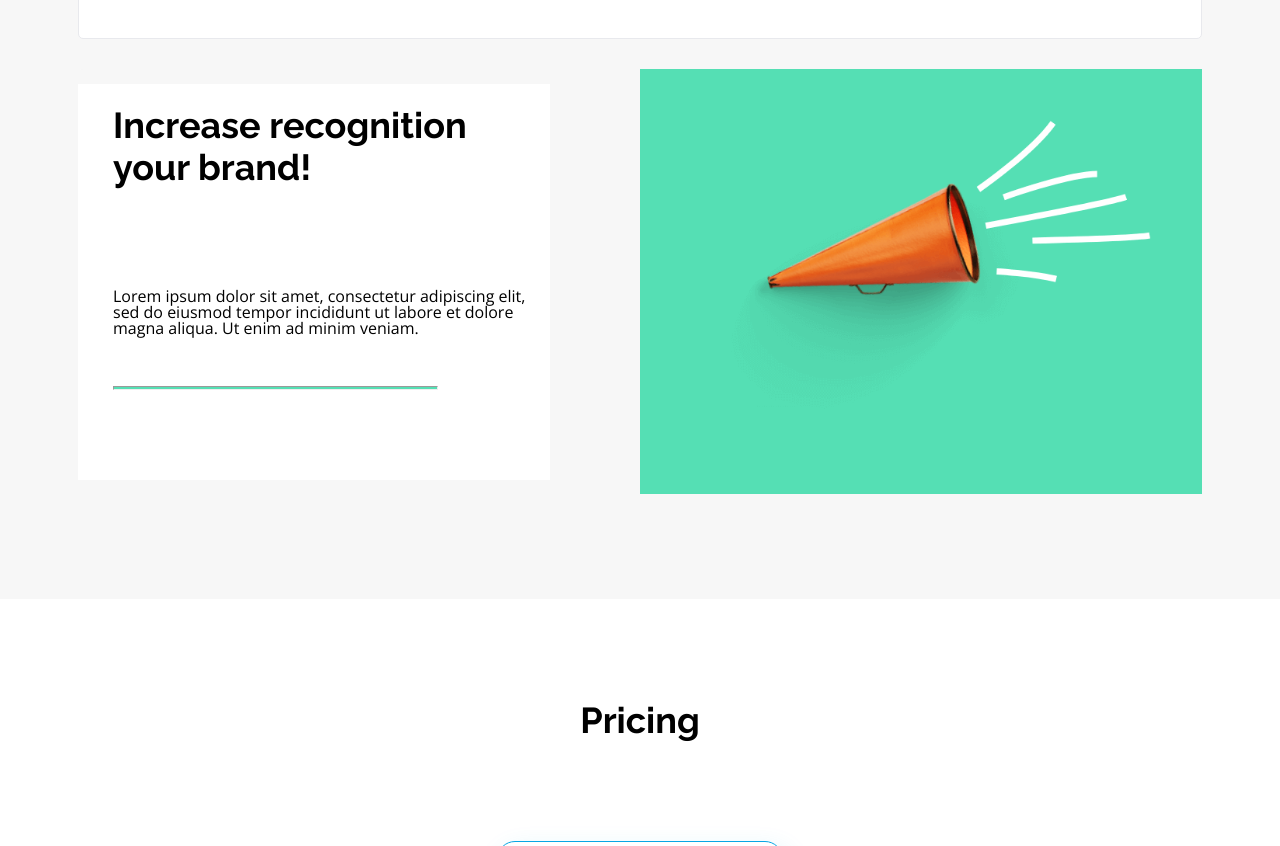
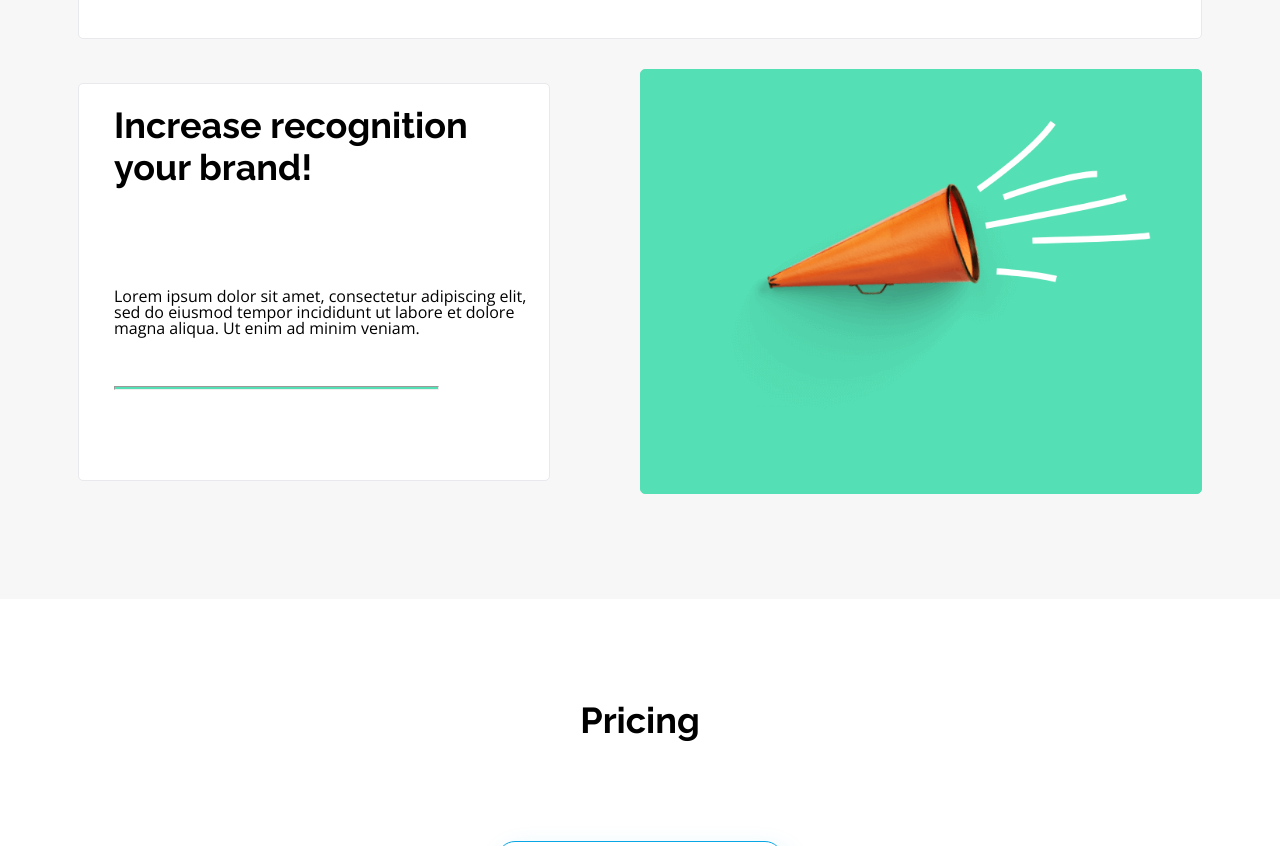
Before and after one commit to TatianaSlaw/BestShop, a plain HTML site: page index.html in a window 1280 px wide. Shown: the part 2347-3193 px from the top of the page. Drawn offline with nearby package versions, Linux system fonts and the light colour scheme.

Commit message:
Borderand border-radius added to green box in benefits section.

```diff
--- a/css/style.css
+++ b/css/style.css
@@ -312,6 +312,8 @@ nav a:hover {
     margin-right: 30px;
     padding: 20px 20px 0 35px;
     background-color: var(--color-white);
+    border: 1px solid #E8E9ED;
+    border-radius: 5px;
 }
 
 .benefits-box:nth-child(3) {
@@ -338,6 +340,7 @@ nav a:hover {
 .green-img {
     background-color: var(--color-green);
     border: 1px solid var(--color-green);
+    border-radius: 5px;
     display: flex;
     align-items: center;
     padding: 50px;
@@ -441,10 +444,10 @@ nav a:hover {
 }
 
 .price-box--blue {
-    border: 1px solid var(--color-primary);
+    width: 31%;
     padding-top: 60px;
     padding-bottom: 60px;
-    width: 31%;
+    border: 1px solid var(--color-primary);
     box-shadow: 5px 10px 27px #07ACE629;
 }
 
```
